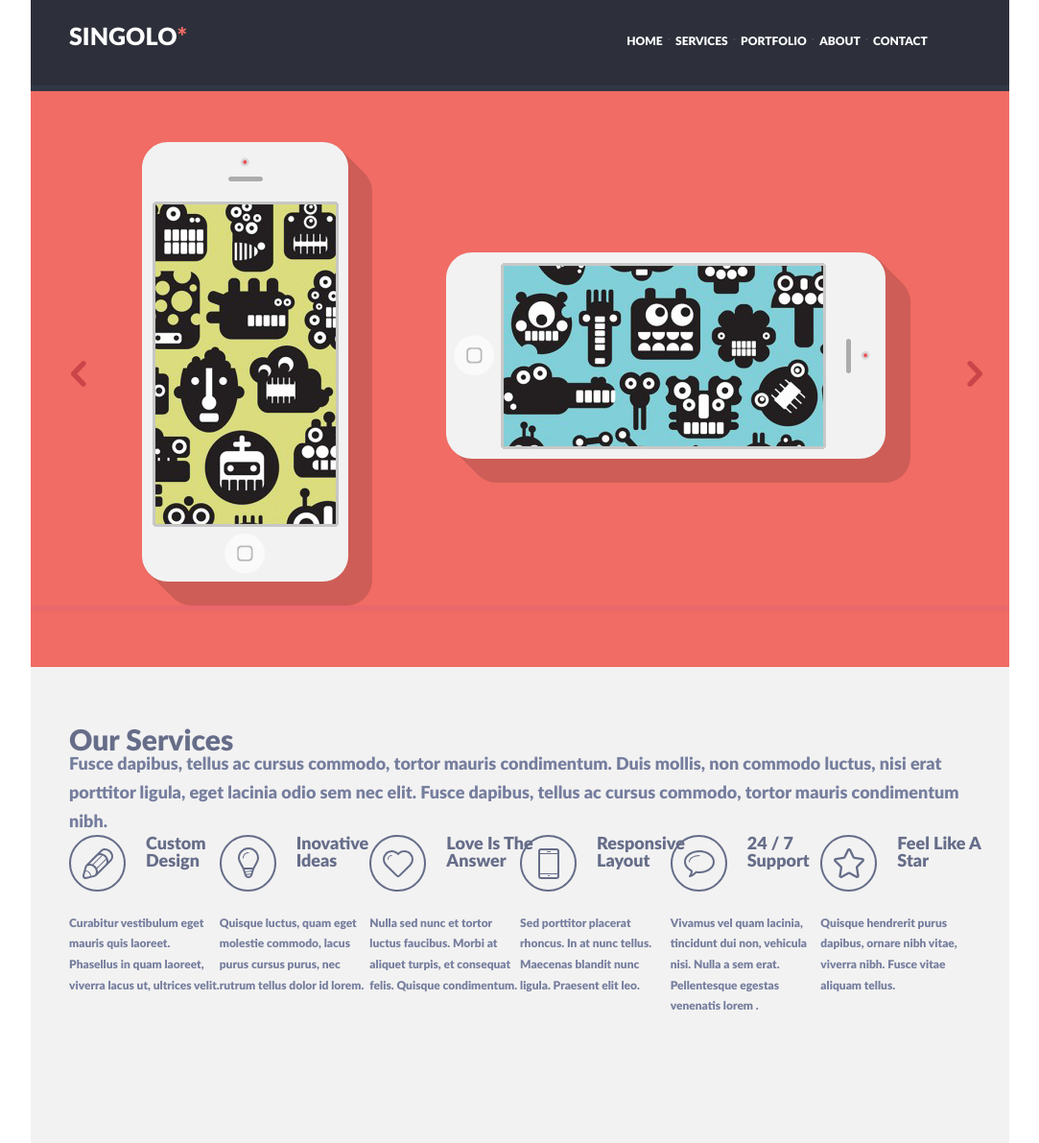
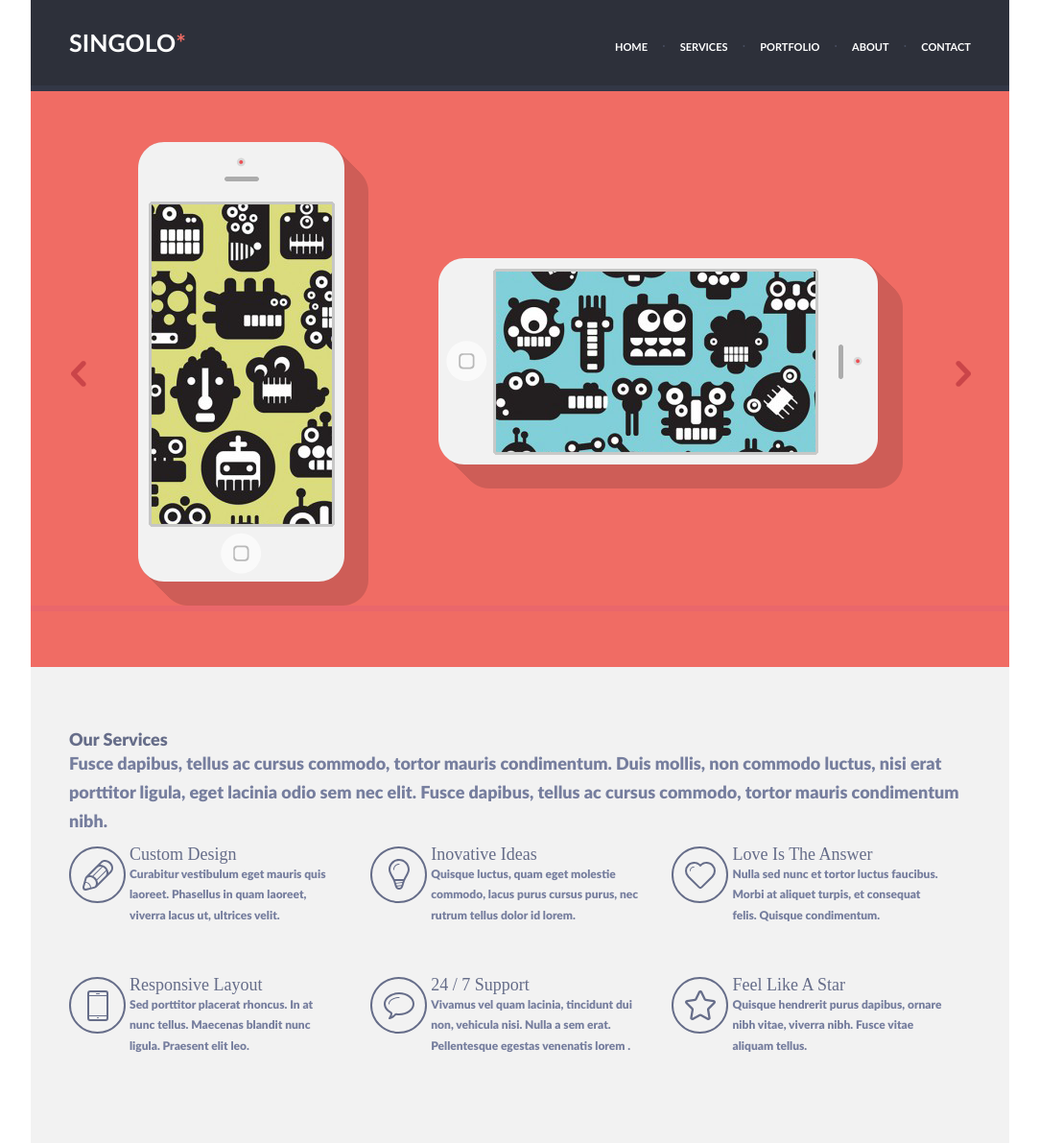
Before and after one commit to AliakseiLasevich/singolo, a plain HTML site: page singolo1.html in a window 1280 px wide. Shown: the whole page at 96% size, without its empty margins (98-1181 px from the left). Drawn offline with Linux system fonts and the light colour scheme.

Commit message:
fix: header allign finish

```diff
--- a/singolo1.css
+++ b/singolo1.css
@@ -12,8 +12,23 @@
     font-style: normal;
 }
 
-h1, h2 {
+@font-face {
+    font-family: 'Lato';
+    src: local('Lato Bold'), local('Lato-Bold'), url('assets/latobold.woff2') format('woff2'), url('assets/latobold.woff') format('woff'), url('assets/latobold.ttf') format('truetype');
+    font-weight: 700;
+    font-style: normal;
+}
+
+h1 {
     font-size: inherit;
+}
+
+h2 {
+    color: #666d89;
+font-family: Lato;
+font-size: 18px;
+font-weight: 400;
+line-height: 17.86px;
 }
 
 .wrapper {
@@ -21,8 +36,13 @@ h1, h2 {
     margin: 0 auto;
 }
 
+
+
+
+
 header {
     height: 95px;
+    line-height: 89px;
     background-color: #2d303a;
     margin: 0 auto;
     position: relative;
@@ -38,40 +58,63 @@ header {
 
 .header_text_logo {
     display: inline-block;
-    margin: 34px 0 0 40px;
+    margin-left: 40px;
+    margin-right: 447px;
     color: #ffffff;
     font-family: Lato, serif;
     font-size: 25px;
-    line-height: 6.32px;
     font-weight: 700;
     text-transform: uppercase;
     text-decoration: none;
+    /* width: 115px;
+    height: 20px;    */
 }
 
 header .header_text_logo span {
     color: #f06c64;
 }
 
+.menu_container {
+    display: inline-block;
+    position: absolute;
+    top: 50%;
+    transform: translateY(-50%);
+    width: 371px;
+}
+
 .menu_wrapper {
-    display: inline-block;
-    margin: 0 0 0 454px;
-    position: relative;
-}
+  display: flex;
+  justify-content: space-between;
+  }
 
 .menu_item {
     display: inline-block;
     color: #ffffff;
     font-family: Lato, serif;
-    font-size: 12px;
+    font-size: 11px;
     font-weight: 700;
     text-transform: uppercase;
-
 }
 
 .menu_divider {
     display: inline-block;
     color: #494e62;
+    /* padding-left: 7px;
+    padding-right: 7px; */
 }
+
+
+
+
+
+
+
+
+
+
+
+
+
 
 /* SLIDER */
 .slider {
@@ -84,21 +127,20 @@ header .header_text_logo span {
 .arrow_left {
     vertical-align: top;
     margin: 281px 0 0 42px;
-
 }
 
 .iphone_vertical {
-    margin: 53px 0 0 54px;
+    margin: 53px 0 0 50px;
     vertical-align: top;
 }
 
 .iphone_horizontal {
-    margin: 168px 0 0 73px;
+    margin: 174px 0 0 69px;
     vertical-align: top;
 }
 
 .arrow_right {
-    margin: 281px 0 0 55px;
+    margin: 281px 0 0 51px;
     vertical-align: top;
 }
 
@@ -106,10 +148,11 @@ header .header_text_logo span {
     background-color: #ea676b;
     height: 6px;
     margin: 0;
+    top
 }
 
 
-/* SERVICES */
+    /* SERVICES */
 .services {
     width: 1020px;
     height: 496px;
@@ -123,6 +166,7 @@ header .header_text_logo span {
 
 .services_info{
     margin: 0;
+    margin-bottom: 12px;
 }
 
 .services_info_title {
@@ -143,51 +187,43 @@ header .header_text_logo span {
     line-height: 30px;
 }
 
-/* FEATURES FLEXBOX */
-.feature {
-    width: 299px;
-    height: 86px;
+
+    /* FEATURES FLEXBOX */
+.feature_container {
+    display: flex;
+    justify-content: space-between;
+    height: 209px;
+    width: 938px;
+    flex-wrap: wrap;
 }
 
-.feature_wrapper {
-    display: flex;
-    justify-content: space-between;
-    /* justify-content: space-around; */
-    /* flex-wrap: nowrap; */
+.feature {
+    width: 33%;
+    height: 86px;
+    margin-bottom: 50px;
+    }
 
-    /* margin-top: 31px; */
-    /* position: relative; */
+
+.feature_image {
+    display: inline-block;
+    height: 59px;
+    width: 59px;
+    margin: 0 0;
+    /* flex: 1; */
+    /* vertical-align: top; */
+}
+.feature h2{
+    font-family: Lato-Black;
 }
 
-.feature_image {
-    height: 59px;
+.feature_description {
     display: inline-block;
-    /* vertical-align: top; */
-    /* position: absolute; */
-    margin: 0 0;
-}
-
-.feature_title {
-    color: #666d89;
-    font-family: Lato;
-    font-size: 18px;
-    font-weight: 400;
-    line-height: 17.86px;
-    vertical-align: top;
-    margin: 0 0 0 21px;
-    width: 97px;
-    position: absolute;
-    display: inline-block;
-
-}
-
-
-.feature_description {
     color: #767e9e;
     font-family: Lato;
+    width: 220px;
     font-size: 12px;
     font-weight: 400;
     line-height: 21.56px;
-    margin-top: 18px;
-    display: inline-block;
+    vertical-align: top;
+
 }
--- a/singolo1.html
+++ b/singolo1.html
@@ -11,7 +11,7 @@
     <header>
 
         <a href="/singolo1.html" class="header_text_logo">singolo<span>*</span></a>
-
+        <div class="menu_container">
             <div class="menu_wrapper">
                 <div class="menu_item">HOME</div>
                 <div class="menu_divider">·</div>
@@ -22,6 +22,7 @@
                 <div class="menu_item">ABOUT</div>
                 <div class="menu_divider">·</div>
                 <div class="menu_item">CONTACT</div>
+            </div>
         </div>
         <div class="header_bottom"/>
 
@@ -49,60 +50,58 @@
                 </div>
             </div>
 
-            <div class="feature_wrapper">
+            <div class="feature_container">
+
                 <div class="feature">
                     <img src="assets/pen.svg" alt="" class="feature_image">
-                    <div class="feature_title">Custom Design</div>
-                    <div class="feature_description">Curabitur vestibulum eget mauris quis laoreet. Phasellus in quam
+                    <div class="feature_description"><h2>Custom Design</h2>Curabitur vestibulum eget mauris quis laoreet. Phasellus in quam
                         laoreet, viverra lacus ut, ultrices velit.
                     </div>
                 </div>
                 <div class="feature">
                     <img src="assets/lamp.svg" alt="" class="feature_image">
-                    <div class="feature_title">Inovative Ideas</div>
-                    <div class="feature_description">Quisque luctus, quam eget molestie commodo, lacus purus cursus
+                    <div class="feature_description"><h2>Inovative Ideas</h2>Quisque luctus, quam eget molestie commodo, lacus purus cursus
                         purus,
                         nec rutrum tellus dolor id lorem.
                     </div>
                 </div>
                 <div class="feature">
                     <img src="assets/heart.svg" alt="" class="feature_image">
-                    <div class="feature_title"> Love Is The Answer
-                    </div>
-                    <div class="feature_description">Nulla sed nunc et tortor luctus faucibus. Morbi at aliquet turpis,
+                    <div class="feature_description"><h2>Love Is The Answer</h2>Nulla sed nunc et tortor luctus faucibus. Morbi at aliquet turpis,
                         et
                         consequat felis. Quisque condimentum.
                     </div>
                 </div>
                 <div class="feature">
                     <img src="assets/phone.svg" alt="" class="feature_image">
-                    <div class="feature_title">Responsive Layout</div>
-                    <div class="feature_description">Sed porttitor placerat rhoncus. In at nunc tellus. Maecenas blandit
+                    <div class="feature_description"><h2>Responsive Layout</h2>Sed porttitor placerat rhoncus. In at nunc tellus. Maecenas blandit
                         nunc
                         ligula. Praesent elit leo.
                     </div>
                 </div>
                 <div class="feature">
                     <img src="assets/dialog.svg " alt="" class="feature_image">
-                    <div class="feature_title">24 / 7 Support</div>
-                    <div class="feature_description">Vivamus vel quam lacinia, tincidunt dui non, vehicula nisi. Nulla a
+
+                    <div class="feature_description"><h2>24 / 7 Support</h2>Vivamus vel quam lacinia, tincidunt dui non, vehicula nisi. Nulla a
                         sem
                         erat. Pellentesque egestas venenatis lorem .
                     </div>
                 </div>
                 <div class="feature">
                     <img src="assets/star.svg" alt="" class="feature_image">
-                    <div class="feature_title">Feel Like A Star</div>
-                    <div class="feature_description">Quisque hendrerit purus dapibus, ornare nibh vitae, viverra nibh.
+                    <div class="feature_description"><h2>Feel Like A Star</h2>Quisque hendrerit purus dapibus, ornare nibh vitae, viverra nibh.
                         Fusce
                         vitae aliquam tellus.
                     </div>
                 </div>
+
             </div>
 
         </div>
     </section>
 </div>
 
+
+
 </body>
 </html>
```
Lines whose indentation alone changed are shown as unchanged.
